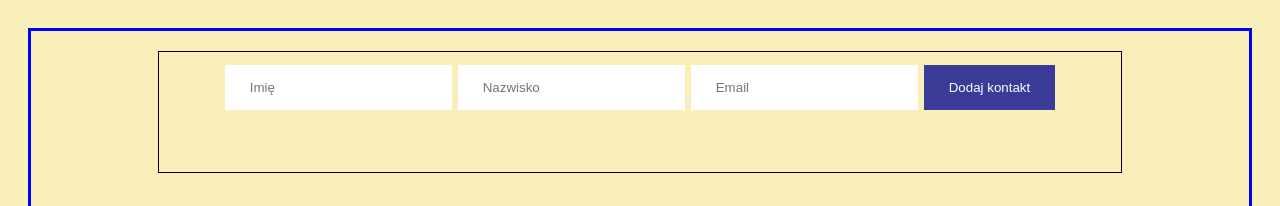
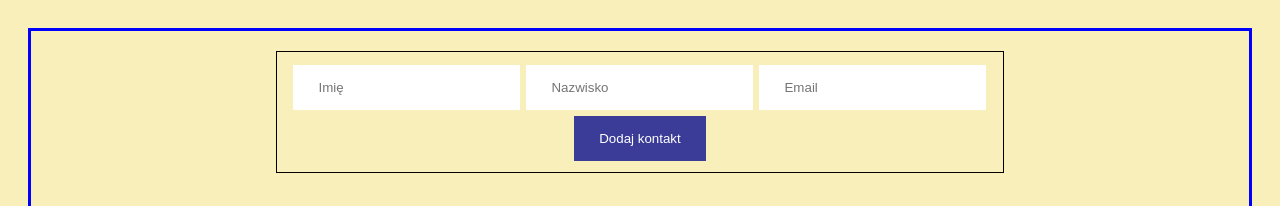
Before and after one commit to MichBrusilo/React_contactList, a website: page index.html in a window 1280 px wide. Shown: the top 206 px of the page. Drawn offline with nearby package versions, Linux system fonts and the light colour scheme.

Commit message:
Update style.css

```diff
--- a/styles.css
+++ b/styles.css
@@ -22,7 +22,7 @@ body form button {
 .contactForm {
 	margin: auto;
 	height: 100px;
-	width: 80%;
+	width: 60%;
 	padding: 10px;
 	border: 1px solid black;
 }
```
